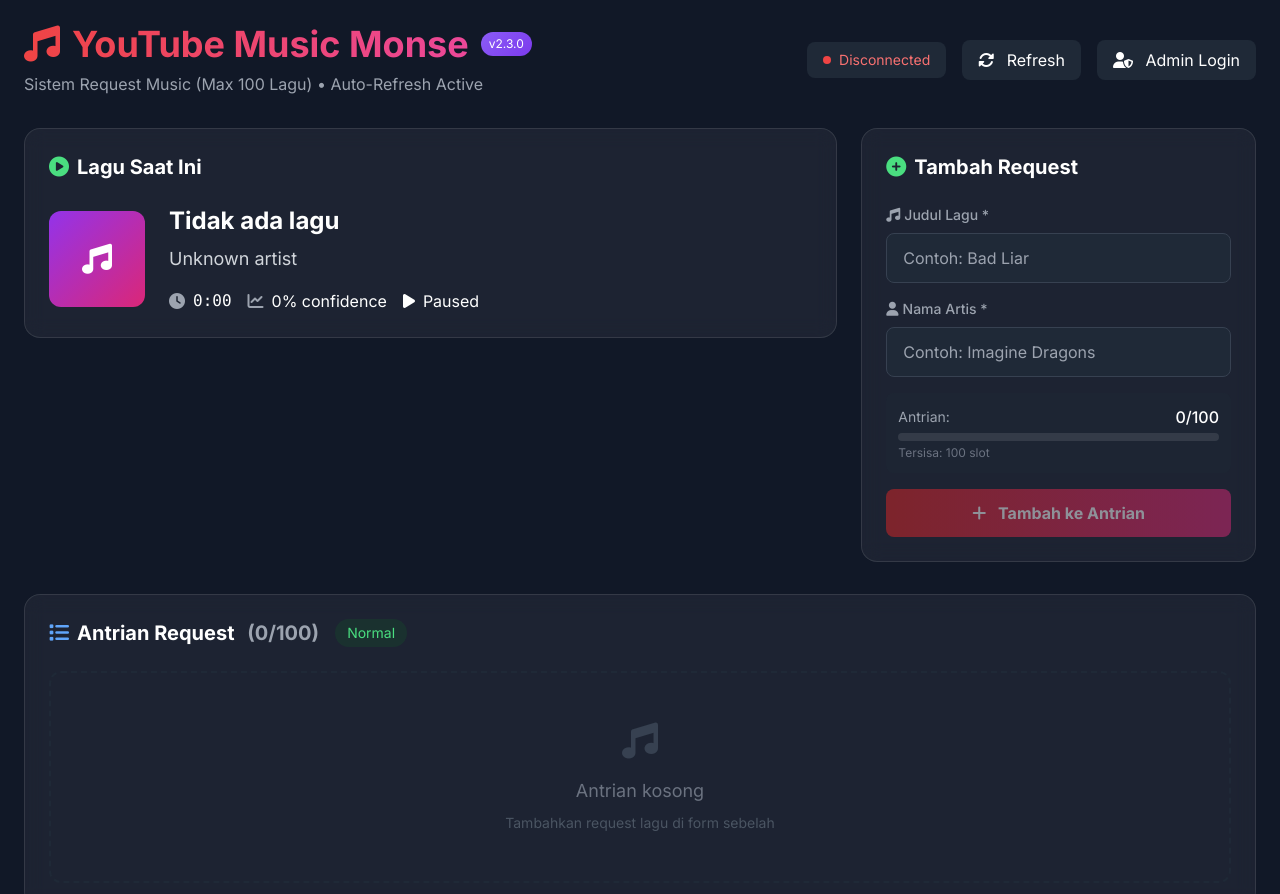
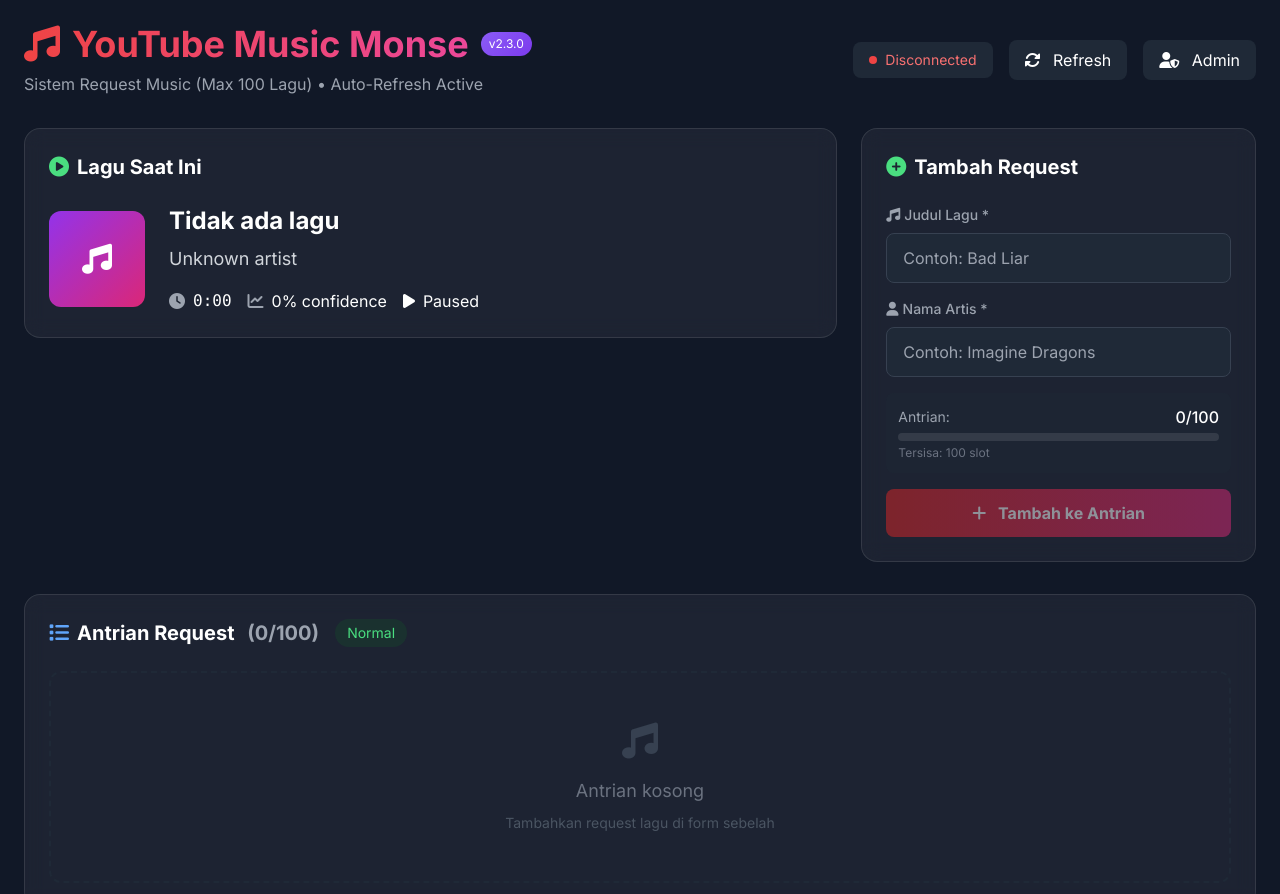
Before and after one commit to emmeril/youtube-music-queue, a browser extension: page public/index.html in a window 1280 px wide. Shown: the top 894 px of the page. Drawn offline with nearby package versions, Linux system fonts and the light colour scheme; no server answers.

Commit message:
UPDATE ADMIN

```diff
--- a/public/index.html
+++ b/public/index.html
@@ -235,7 +235,7 @@
                         <button @click="showAdminLogin = true"
                                 class="px-4 py-2 bg-gray-800 hover:bg-gray-700 rounded-lg transition-colors">
                             <i class="fas fa-user-shield mr-2"></i>
-                            <span class="hidden md:inline">Admin Login</span>
+                            <span class="hidden md:inline">Admin</span>
                         </button>
                     </template>
 
```
